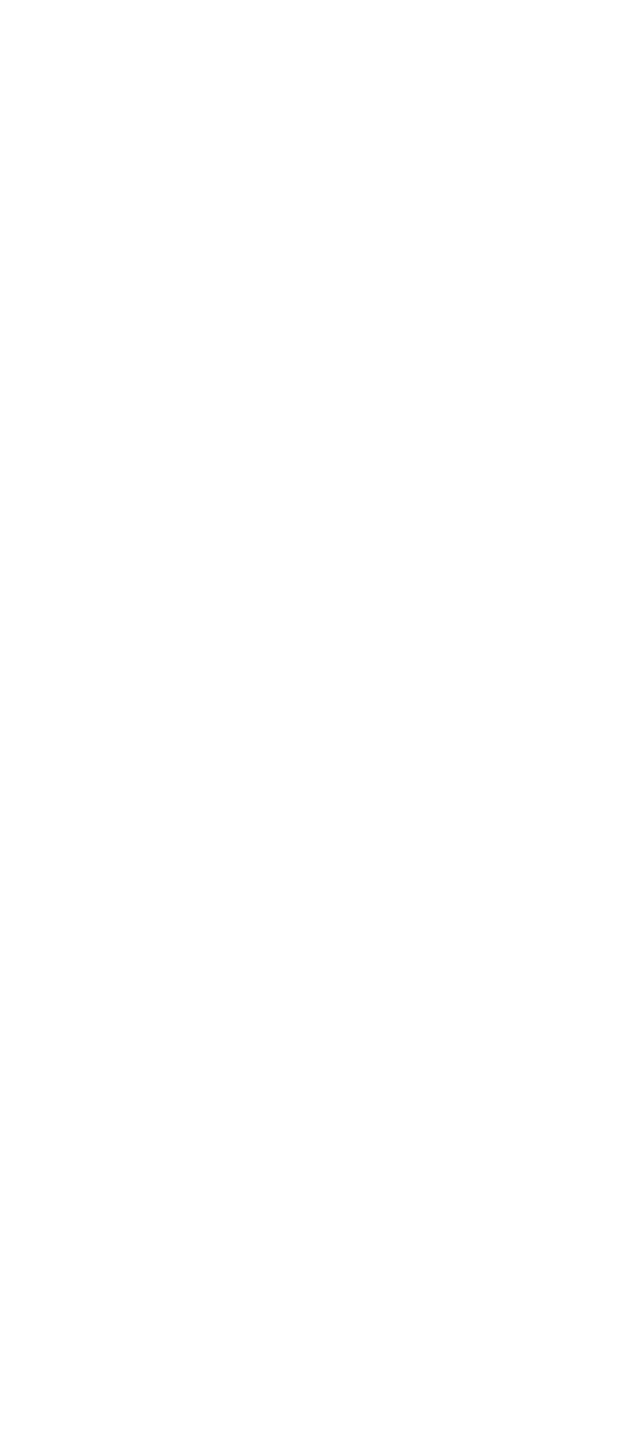
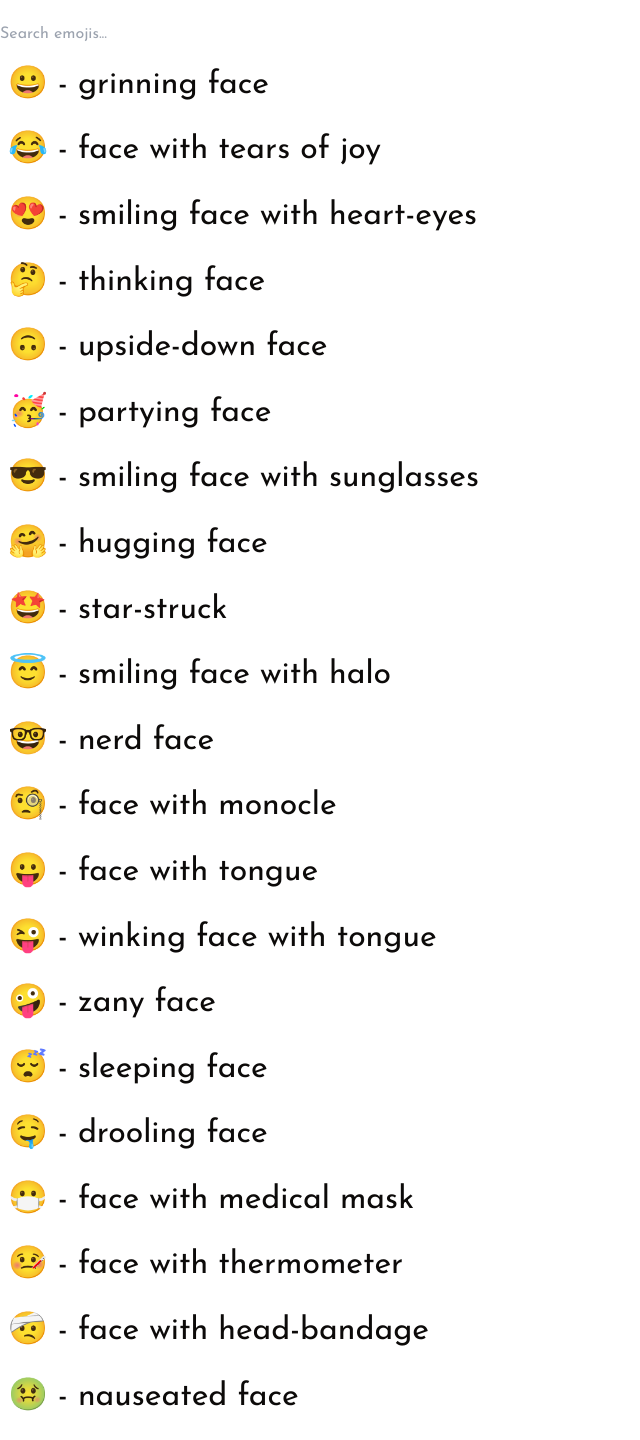
Before and after one commit to tothlevente/emojis, a React (Vite) app: page / in a window 1280 px wide. Shown: the part 60-1500 px from the top of the page, without its empty margins (0-640 px from the left). Before the commit the page ends 800 px from the top, so only its background shows below. Built offline with nearby package versions, Linux system fonts and the light colour scheme.

Commit message:
Develop emoji list component

```diff
--- a/src/App.tsx
+++ b/src/App.tsx
@@ -1,5 +1,6 @@
 import { ThemeProvider } from "./components/theme-provider";
 
+import EmojiList from "./components/contents/EmojiList";
 import Header from "./components/contents/Header";
 
 export default function App() {
@@ -9,6 +10,7 @@ export default function App() {
       storageKey="vite-ui-theme"
     >
       <Header />
+      <EmojiList />
     </ThemeProvider>
   );
 }
--- /dev/null
+++ b/src/components/contents/EmojiList.tsx
@@ -0,0 +1,72 @@
+import { useState } from "react";
+
+interface Emoji {
+  name: string;
+  symbol: string;
+}
+
+const emojis: Emoji[] = [
+  { name: "grinning face", symbol: "😀" },
+  { name: "face with tears of joy", symbol: "😂" },
+  { name: "smiling face with heart-eyes", symbol: "😍" },
+  { name: "thinking face", symbol: "🤔" },
+  { name: "upside-down face", symbol: "🙃" },
+  { name: "partying face", symbol: "🥳" },
+  { name: "smiling face with sunglasses", symbol: "😎" },
+  { name: "hugging face", symbol: "🤗" },
+  { name: "star-struck", symbol: "🤩" },
+  { name: "smiling face with halo", symbol: "😇" },
+  { name: "nerd face", symbol: "🤓" },
+  { name: "face with monocle", symbol: "🧐" },
+  { name: "face with tongue", symbol: "😛" },
+  { name: "winking face with tongue", symbol: "😜" },
+  { name: "zany face", symbol: "🤪" },
+  { name: "sleeping face", symbol: "😴" },
+  { name: "drooling face", symbol: "🤤" },
+  { name: "face with medical mask", symbol: "😷" },
+  { name: "face with thermometer", symbol: "🤒" },
+  { name: "face with head-bandage", symbol: "🤕" },
+  { name: "nauseated face", symbol: "🤢" },
+  { name: "face vomiting", symbol: "🤮" },
+  { name: "hot face", symbol: "🥵" },
+  { name: "cold face", symbol: "🥶" },
+  { name: "pleading face", symbol: "🥺" },
+  { name: "cowboy hat face", symbol: "🤠" },
+];
+
+export default function EmojiList() {
+  const [searchTerm, setSearchTerm] = useState("");
+
+  const handleSearchChange = (
+    event: React.ChangeEvent<HTMLInputElement>
+  ) => {
+    setSearchTerm(event.target.value.toLowerCase());
+  };
+
+  const filteredEmojis = emojis.filter(
+    (emoji) =>
+      emoji.name.toLowerCase().includes(searchTerm) ||
+      emoji.symbol.includes(searchTerm)
+  );
+
+  return (
+    <div>
+      <input
+        type="text"
+        placeholder="Search emojis..."
+        value={searchTerm}
+        onChange={handleSearchChange}
+      />
+      <ul>
+        {filteredEmojis.map((emoji, index) => (
+          <li
+            key={index}
+            style={{ fontSize: "2rem", margin: "0.5rem" }}
+          >
+            {emoji.symbol} - {emoji.name}
+          </li>
+        ))}
+      </ul>
+    </div>
+  );
+}
```
